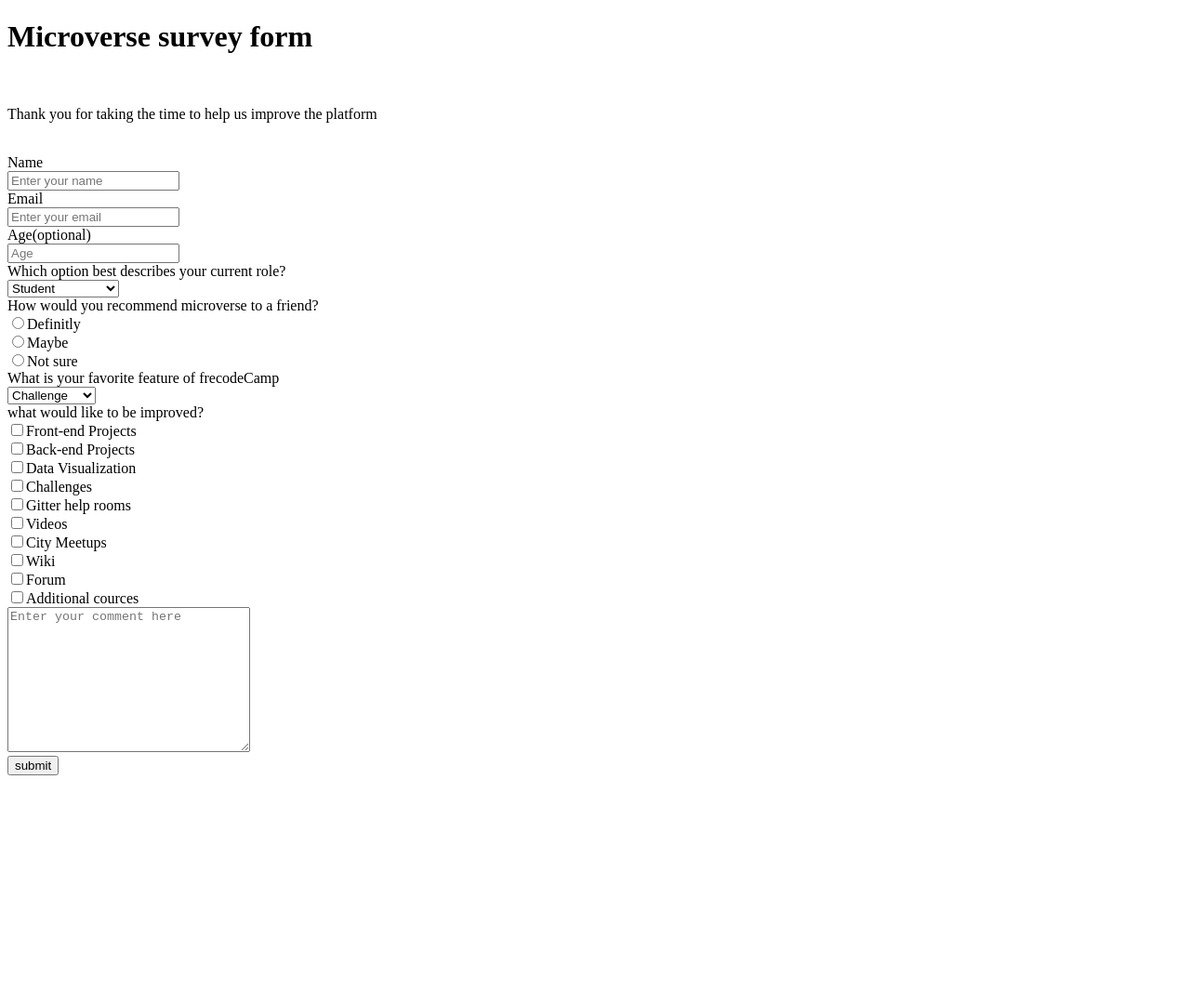
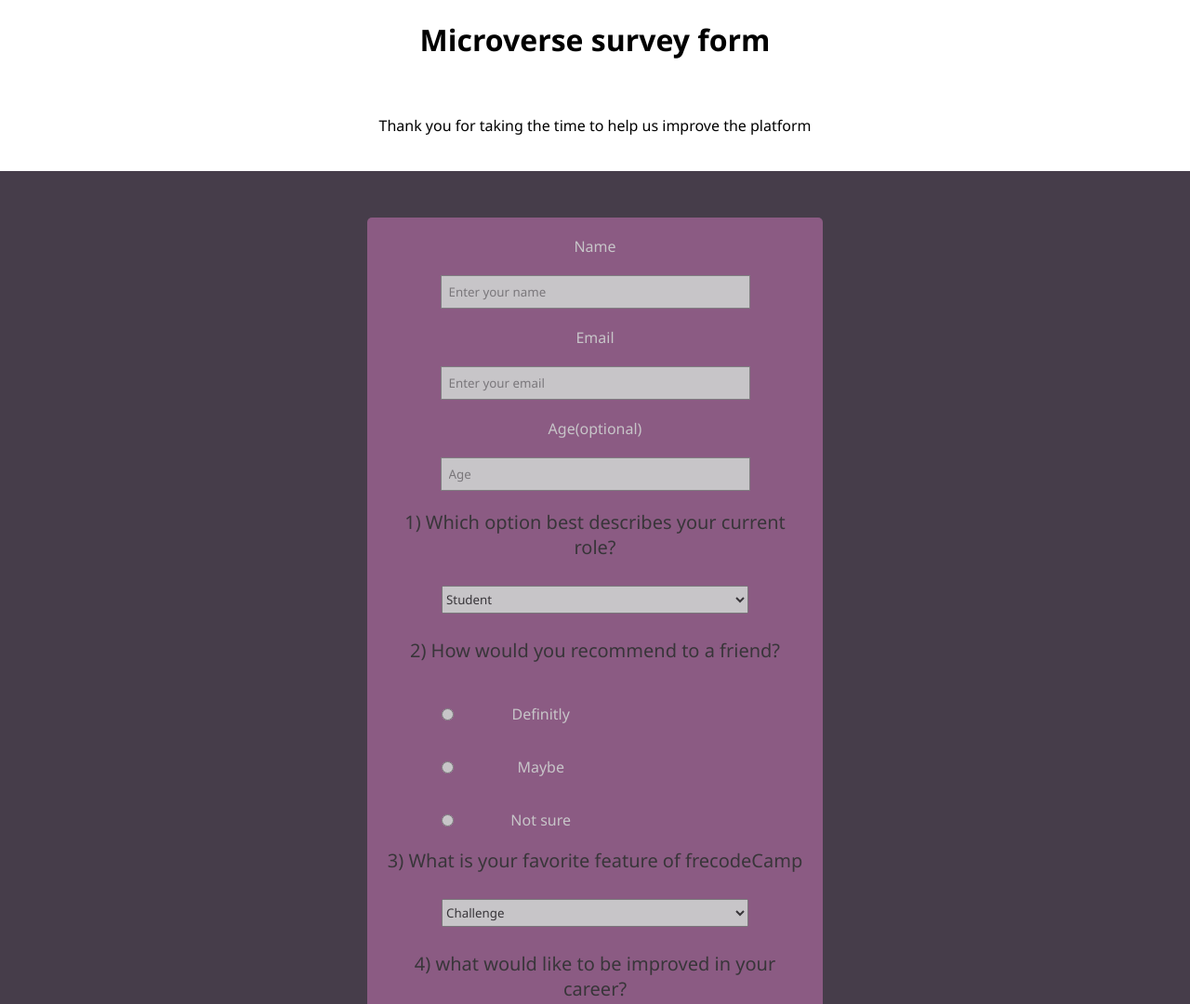
Before and after one commit to leaderruvuna/microverse-trial1, a plain HTML site: page index.html in a window 1280 px wide. Shown: the top 1080 px of the page at 93% size. Before the commit the page ends 842 px from the top, so only its background shows below. Drawn offline with Linux system fonts and the light colour scheme.

Commit message:
Fix test issues

```diff
--- a/css/style.css
+++ b/css/style.css
@@ -0,0 +1,92 @@
+*{
+    font-family: 'Segoe UI', Tahoma, Geneva, Verdana, sans-serif;
+}
+body {
+    padding: 0;
+    margin: 0;
+    background-color: white;
+}
+#container {
+    position: auto;
+    top: 0;
+    width: 100%;
+    height: 100%;
+    display: auto;
+    align-items: center;
+    text-align: center;
+}
+#form-container {
+    padding-top: 50px;
+    position: auto;
+    top: 0;
+    width: 100%;
+    height: 100%;
+    display: flex;
+    justify-content: center;
+    align-items: center;
+    text-align: center;
+    background-color: rgb(24, 13, 29);
+    opacity: 80%;
+    color:white;
+}
+#title{
+    color: black;
+    text-align: center;
+    font-size: 2rem;
+}
+#description{
+    color: black;
+    text-align: center;
+    font-size: 1rem;
+}
+#survey-form {
+    height: auto;
+    width: 450px;
+    background: rgb(148, 68, 132);
+    padding: 20px;
+    border-radius: 5px;
+    opacity: 70%;
+    position: auto;
+
+}
+#survey-form input{
+    margin: 20px auto;
+    display: inline;
+    align-items: center;
+    justify-content: center;
+    padding: 3px;
+    width:70%;
+    padding: 8px;
+    border: 1px solid gray;
+}
+#submit {
+    background-color:black ;
+    color: white;
+    padding: 14px 20px;
+    margin: 8px 0;
+    border: none;
+    cursor: pointer;
+    width: 100%;
+    opacity: 0.6;
+    border-radius: 7%;
+}
+#submit:hover {
+    opacity: 1;
+}
+#name, #email {
+    display: inline-block;
+    padding: 3px;
+}
+#comment{
+    width: 400px;
+}
+#dropdown{
+    width: 330px;
+    height: 30px;
+    margin:6px 0px 4px 0px;
+}
+
+.selection-title{
+    font-size: 20px;
+    color:black !important;
+}
--- a/index.html
+++ b/index.html
@@ -7,21 +7,24 @@
   </head>
   <body>
     <div id="container">
-       <div id="">
+       <div id="title-container">
          <h1 id="title">Microverse survey form</h1><br>
          <p id="description">Thank you for taking the time to help us improve the platform</p>
        </div>
        <br>
        <div id="form-container">
            <form action="" id="survey-form">
+            <div id="identity-container">
               <label for="name" id="name-label">Name</label><br>
-            <input type="text" id="name" placeholder="Enter your name"><br>
+              <input type="text" id="name" placeholder="Enter your name" required><br>
               <label for="name" id="email-label">Email</label><br>
-            <input type="text" id="email" placeholder="Enter your email"><br>
+              <input type="email" id="email" placeholder="Enter your email" required><br>
               <label for="name" id="number-label">Age(optional)</label><br>
-            <input type="number" id="number" placeholder="Age"><br>
-            <label for="name">Which option best describes your current role?</label><br>
-            <select name="" id="role" id="dropdown" aria-placeholder="Select current role"><br>
+              <input type="number" id="number" placeholder="Age" min="0" max="10"><br>
+            </div>
+            <div id="role-container">
+              <label for="name" class="selection-title">1) Which option best describes your current role?</label><br><br>
+              <select name="" id="dropdown" aria-placeholder="Select current role"><br>
                 <option value="">Student</option>
                 <option value="">Full time Job</option>
                 <option value="">Full time learner</option>
@@ -29,32 +32,51 @@
                 <option value="">Other</option>
               </select>
               <br>
-            <label for="">How would you recommend microverse to a friend?</label><br>
-            <input type="radio" value="1"><label for="">Definitly</label><br>
-            <input type="radio" value="1"><label for="">Maybe</label><br>
-            <input type="radio" value="1"><label for="">Not sure</label><br>
-            <label for="name">What is your favorite feature of frecodeCamp</label><br>
-            <select name="" id="role" id="dropdown" aria-placeholder="Select an option"><br>
+            </div>
+            <br>
+            <div id="recommend-container">
+              <label for="" class="selection-title">2) How would you recommend  to a friend?</label><br><br>
+              <table>
+                <tr>
+                  <th style="width:50%;"></th>
+                  <th style="width:50%;"></th>
+                </tr>
+                <tr ><td style="width: 66%;"><input type="radio" name="recommend" value="1"></td><td ><label for="">Definitly</label></td></tr>
+                <tr><td><input type="radio" value="2" name="recommend"></td><td><label for="">Maybe</label></td></tr>
+                <tr><td><input type="radio" value="3" name="recommend"></td><td><label for="">Not sure</label></td></tr>
+              </table>
+            </div>
+            <div id="features-container">
+              <label for="name" class="selection-title">3) What is your favorite feature of frecodeCamp</label><br><br>
+              <select name=""  id="dropdown" aria-placeholder="Select an option"><br>
                 <option value="">Challenge</option>
                 <option value="">Project </option>
                 <option value="">Community</option>
                 <option value="">Opensource</option>
               </select>
               <br>
-            <label for="">what would like to be improved?</label><br>
-            <input type="checkbox"><label for="">Front-end Projects</label><br>
-            <input type="checkbox"><label for="">Back-end Projects
-            </label><br>
-            <input type="checkbox"><label for="">Data Visualization</label><br>
-            <input type="checkbox"><label for="">Challenges</label><br>
-            <input type="checkbox"><label for="">Gitter help rooms</label><br>
-            <input type="checkbox"><label for="">Videos</label><br>
-            <input type="checkbox"><label for="">City Meetups</label><br>
-            <input type="checkbox"><label for="">Wiki</label><br>
-            <input type="checkbox"><label for="">Forum</label><br>
-            <input type="checkbox"><label for="">Additional cources</label><br>
-            <textarea name="" id="" cols="30" rows="10" placeholder="Enter your comment here"></textarea><br>
-            <button id="submit">submit</button>
+              <br>
+              <label for="" class="selection-title">4) what would like to be improved in your career?</label><br><br>
+              <table>
+                <tr>
+                  <th style="width:50%;"></th>
+                  <th style="width:50%;"></th>
+                </tr>
+                <tr><td style="width: 50%;"><input type="checkbox" value="1"></td><td><label for="">Front-end Projects</label></td></tr>
+                <tr><td><input type="checkbox" value="2"></td><td><label for="">Back-end Projects</label></td></tr>
+                <tr><td><input type="checkbox" value="3"></td><td><label for="">Data Visualization</label></td></tr>
+                <tr><td><input type="checkbox" value="4"></td><td><label for="">Challenges</label></td></tr>
+                <tr><td><input type="checkbox" value="5"></td><td><label for="">Gitter help rooms</label></td></tr>
+                <tr><td><input type="checkbox" value="6"></td><td><label for="">Videos</label></td></tr>
+                <tr><td><input type="checkbox" value="7"></td><td><label for="">City Meetups</label></td></tr>
+                <tr><td><input type="checkbox" value="8"></td><td><label for="">Wiki</label></td></tr>
+                <tr><td><input type="checkbox" value="9"></td><td><label for="">Forum</label></td></tr>
+                <tr><td><input type="checkbox" value="10"></td><td><label for="">Additional cources</label></td></tr>
+              </table>
+            </div>
+            <br>
+            <textarea name="" id="comment" cols="30" rows="10" placeholder="Enter your comment here"></textarea><br>
+            <button id="submit"><label for="">Submit</label></button>
            </form>
        </div>
     </div>
```
Also changed, not shown: 1 other file. Lines whose indentation alone changed are shown as unchanged.
